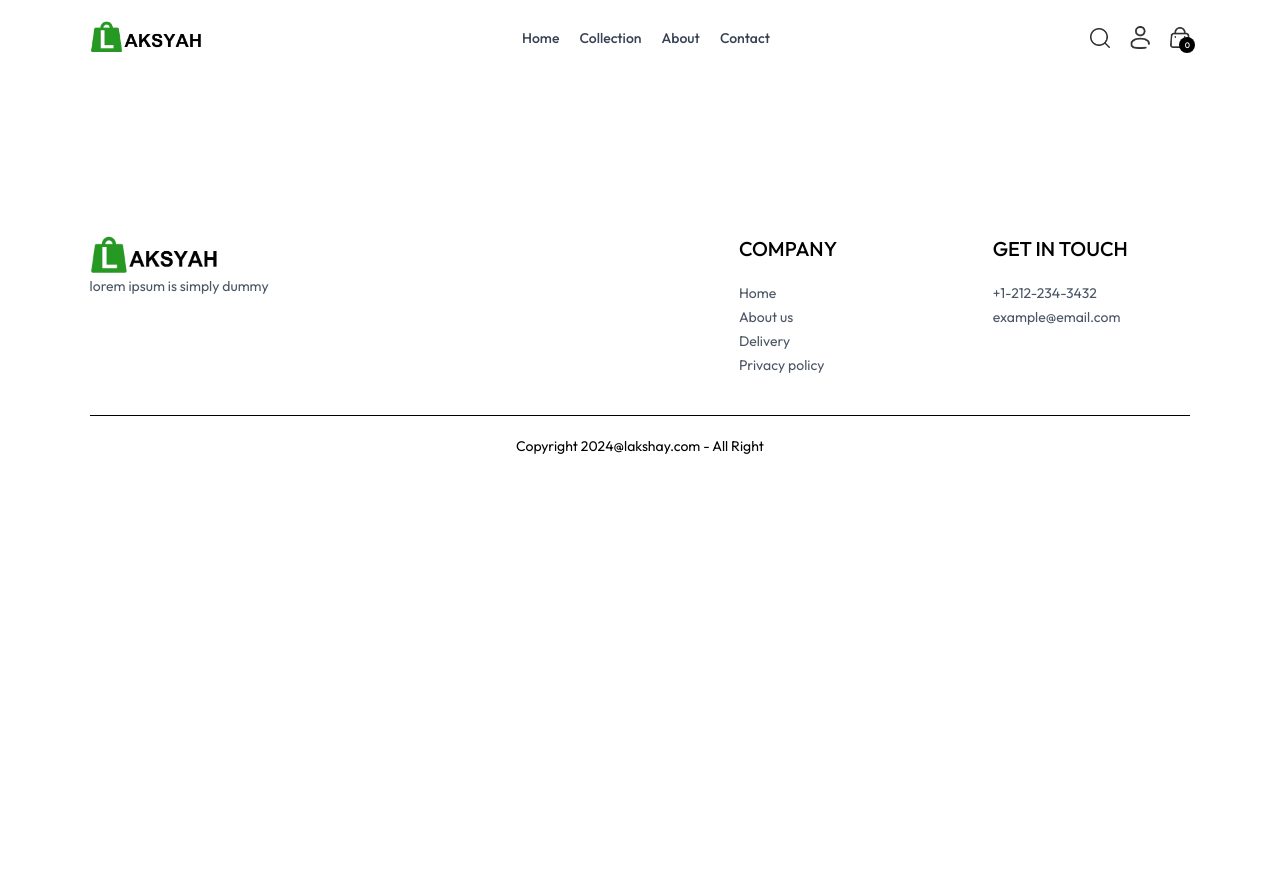
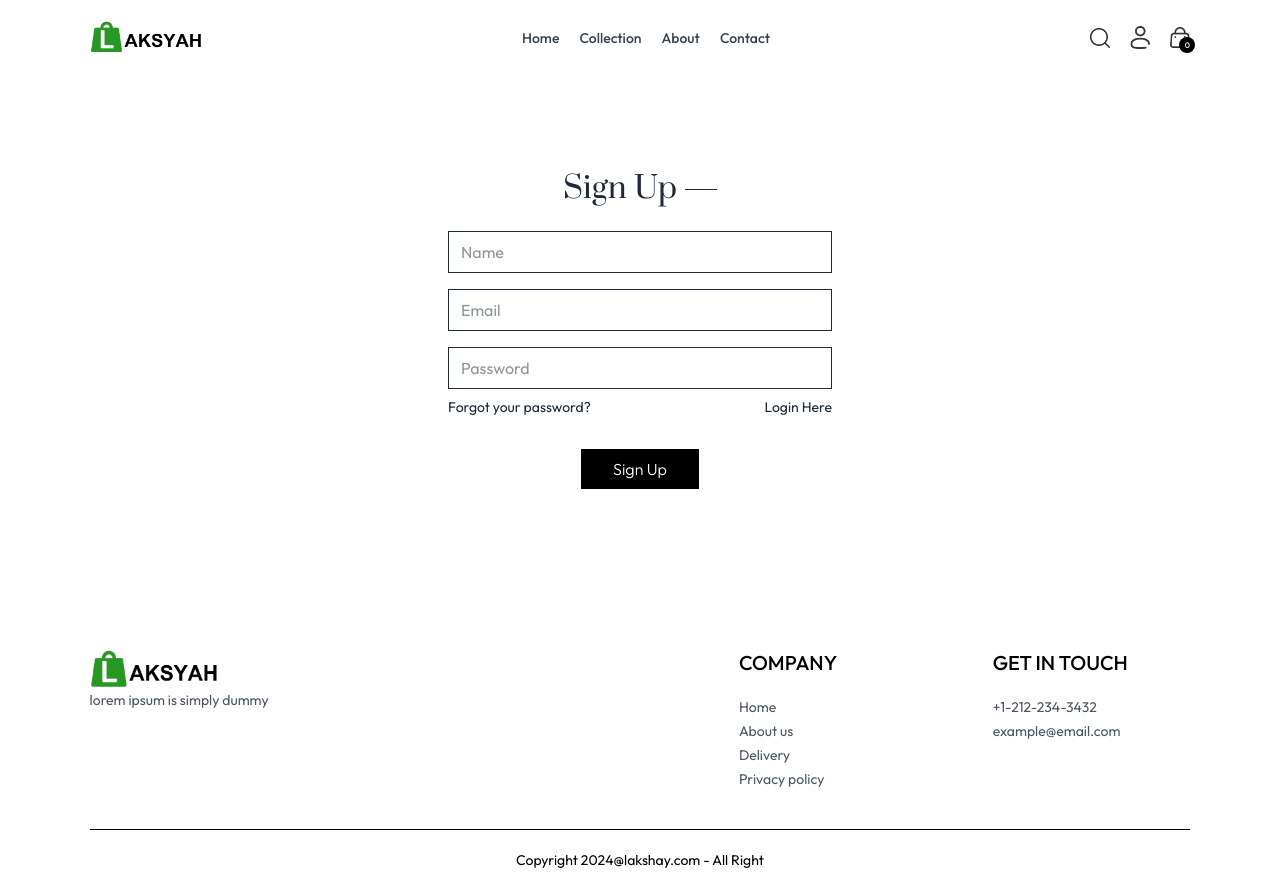
Before and after one commit to Abhinand-SD/laksyah-trends-ecommerce, a React (Vite) app: page /login in a window 1280 px wide. Before the commit the page ends 800 px from the top, so only its background shows below. Built offline with nearby package versions, Linux system fonts and the light colour scheme.

Commit message:
add login signup

```diff
--- a/src/pages/Login.jsx
+++ b/src/pages/Login.jsx
@@ -3,8 +3,31 @@
 const Login = () => {
 
   const [currentState, setCurrentState] = useState('Sign Up')
+  const onSubmitHandler = async(e) => {
+    e.preventDefault();
+  }
+
   return (
-    <form className='flex flex-col items-center w-[90%]'>
+    <form onSubmit={onSubmitHandler} className='flex flex-col items-center w-[90%] sm:max-w-96 m-auto mt-14 gap-4 text-gray-800'>
+      <div className='inline-flex items-center gap-2 mb-2 mt-10'>
+        <p className='prata-regular text-3xl'>{currentState}</p>
+        <hr className='border-none h-[1.5px] w-8 bg-gray-800' />
+      </div>
+
+      {currentState === 'Sign Up' && <input className='w-full px-3 py-2 border border-gray-800'  type='text' placeholder='Name' required/>}
+      <input className='w-full px-3 py-2 border border-gray-800' type='email' placeholder='Email' required/>
+      <input className='w-full px-3 py-2 border border-gray-800' type='password'  placeholder='Password' required/>
+
+      <div className='w-full flex justify-between text-sm mt-[-8px]'>
+        <p className='cursor-pointer'>Forgot your password?</p>
+        {
+          currentState === 'Login'
+          ? <p onClick={()=> setCurrentState('Sign Up')} className='cursor-pointer'>Create account</p>
+          : <p onClick={()=> setCurrentState('Login')} className='cursor-pointer'>Login Here</p>
+        }
+      </div>
+
+      <button className='bg-black text-white font-light px-8 py-2 mt-4'>{currentState === 'Login' ? 'Sign in' : 'Sign Up'}</button>
 
     </form>
   )
```
